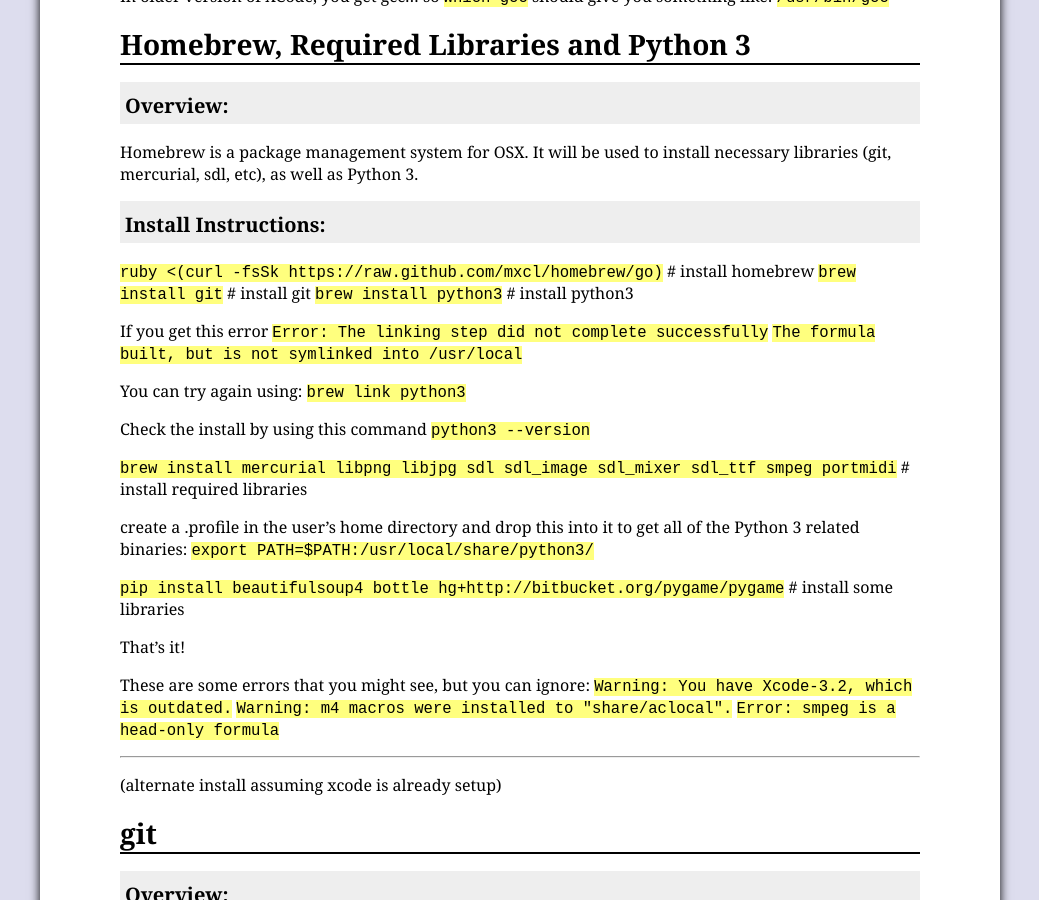
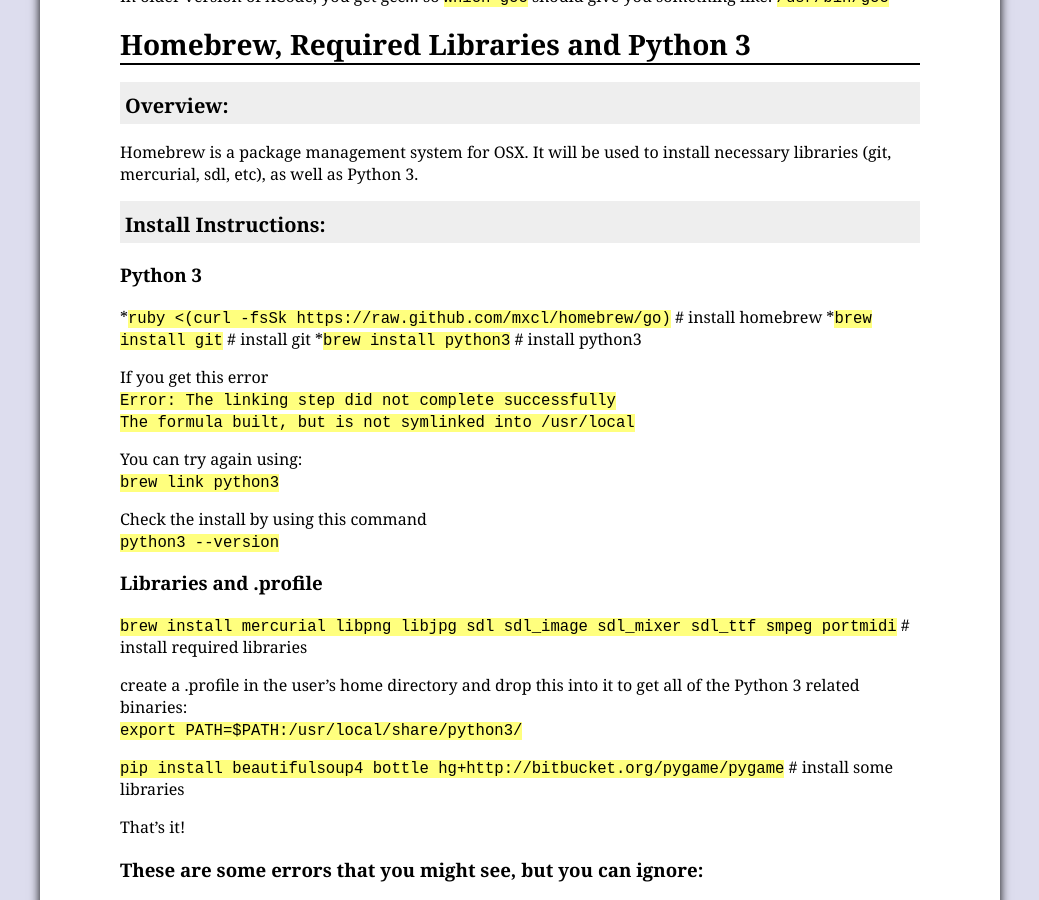
Before and after one commit to foureyes/jvers, a Jekyll site: the page built from tutorials/_posts/2012-08-04-python-3-install-on-osx.markdown, in a window 1280 px wide and 900 px high, scrolled down 675 px. Shown: the whole window, without its empty margins (120-1159 px from the left). Built offline with Jekyll 4.4.1, drawn with Linux system fonts in a browser that asks for light colours; some web fonts are replaced.

Commit message:
Update tutorials/_posts/2012-08-04-python-3-install-on-osx.markdown
formatting changes

```diff
--- a/tutorials/_posts/2012-08-04-python-3-install-on-osx.markdown
+++ b/tutorials/_posts/2012-08-04-python-3-install-on-osx.markdown
@@ -21,33 +21,41 @@
 Homebrew is a package management system for OSX.  It will be used to install necessary libraries (git, mercurial, sdl, etc), as well as Python 3.
 
 ## Install Instructions:
-`ruby <(curl -fsSk https://raw.github.com/mxcl/homebrew/go)` # install homebrew
-`brew install git` # install git
-`brew install python3` # install python3
+
+### Python 3
+*`ruby <(curl -fsSk https://raw.github.com/mxcl/homebrew/go)` # install homebrew
+*`brew install git` # install git
+*`brew install python3` # install python3
 
 If you get this error
+<br />
 `Error: The linking step did not complete successfully`
+<br />
 `The formula built, but is not symlinked into /usr/local`
 
 You can try again using:
+<br />
 `brew link python3`
 
 Check the install by using this command
+<br />
 `python3 --version`
 
+### Libraries and .profile
 `brew install mercurial libpng libjpg sdl sdl_image sdl_mixer sdl_ttf smpeg portmidi` # install required libraries
 
 create a .profile in the user's home directory and drop this into it to get all of the Python 3 related binaries:
+<br />
 `export PATH=$PATH:/usr/local/share/python3/`
 
 `pip install beautifulsoup4 bottle hg+http://bitbucket.org/pygame/pygame`  # install some libraries
 
 That's it!
 
-These are some errors that you might see, but you can ignore:
-`Warning: You have Xcode-3.2, which is outdated.`
-`Warning: m4 macros were installed to "share/aclocal".`
-`Error: smpeg is a head-only formula`
+### These are some errors that you might see, but you can ignore:
+* `Warning: You have Xcode-3.2, which is outdated.`
+* `Warning: m4 macros were installed to "share/aclocal".`
+* `Error: smpeg is a head-only formula`
 
 
 
```
